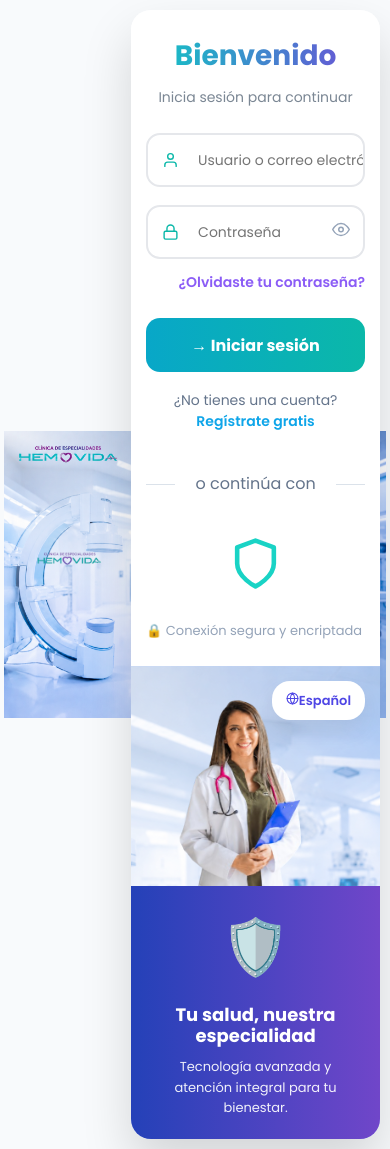
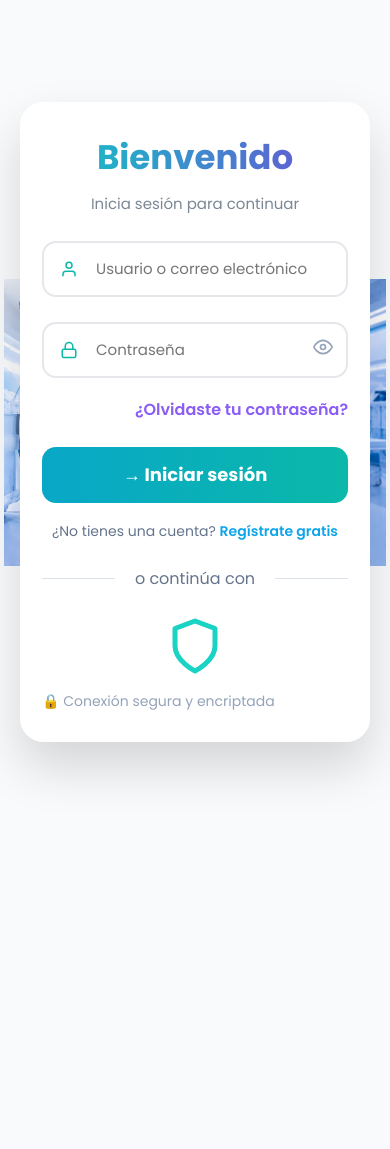
Before and after one commit to Emilio6345/hemovida-frontend, a React (Vite) app: page /login in a window 390 px wide. After the commit the page ends 844 px from the top, so only its background shows below. Built offline with nearby package versions, Linux system fonts and the light colour scheme.

Commit message:
fix responsive login mobile

```diff
--- a/src/styles/login.css
+++ b/src/styles/login.css
@@ -329,7 +329,7 @@ body{
 .secure-text{
   text-align:center;
 
-  margin-top:70px;
+  margin-top:20px;
 
   color:#94a3b8;
 
@@ -596,67 +596,43 @@ background-position-y: -388px;
   text-decoration: underline;
 }
 
-/* ==================================================
-   LOGIN RESPONSIVE FIX - HEMOVIDA
-================================================== */
+/* ==========================================
+   LOGIN MOBILE FIX DEFINITIVO
+========================================== */
 
-/* TABLETS GRANDES */
-@media (max-width: 1024px){
+@media (max-width: 768px){
 
   .login-page{
     padding:20px;
+    min-height:100vh;
+    display:flex;
+    align-items:center;
+    justify-content:center;
+  }
+
+  .top-logo{
+    display:none;
   }
 
   .login-card-v2{
     width:100%;
+    max-width:500px;
     min-height:auto;
+    border-radius:24px;
   }
 
   .login-left{
-    padding:40px;
-  }
-
-  .login-header-v2 h1{
-    font-size:38px;
-  }
-
-  .doctor-image{
-    max-width:380px;
-    transform:translateY(40px);
-  }
-
-}
-
-/* TABLETS */
-@media (max-width: 768px){
-
-  .login-page{
-    padding:15px;
-  }
-
-  .top-logo{
-    position:relative;
-    top:auto;
-    left:auto;
-    margin-bottom:20px;
-  }
-
-  .login-card-v2{
-    flex-direction:column;
-    border-radius:25px;
-  }
-
-  .login-left,
-  .login-right{
     width:100%;
-  }
-
-  .login-left{
-    padding:30px 20px;
+    padding:30px 22px;
   }
 
   .login-left::after{
     display:none;
+  }
+
+  /* OCULTAR PANEL DERECHO COMPLETO */
+  .login-right{
+    display:none !important;
   }
 
   .login-header-v2{
@@ -664,7 +640,7 @@ background-position-y: -388px;
   }
 
   .login-header-v2 h1{
-    font-size:32px;
+    font-size:34px;
   }
 
   .login-header-v2 p{
@@ -672,9 +648,9 @@ background-position-y: -388px;
   }
 
   .input-box input{
-    height:58px;
+    height:56px;
     font-size:15px;
-    padding-left:55px;
+    padding-left:52px;
   }
 
   .icon{
@@ -682,141 +658,28 @@ background-position-y: -388px;
     font-size:18px;
   }
 
+  .eye-btn{
+    right:15px;
+  }
+
   .btn-login-v2{
-    height:58px;
+    height:56px;
     font-size:18px;
   }
 
-  .authorized-card{
-    height:58px;
-    font-size:15px;
+  .separator{
+    margin:25px 0;
   }
 
-  .login-right{
-    min-height:450px;
-
-    background-size:cover;
-    background-position:center;
+  .shield-icon{
+    justify-content:center;
+    font-size:60px;
   }
 
-  .doctor-container{
-    justify-content:center;
-    height:auto;
-    margin-top:20px;
-  }
-
-  .doctor-image{
-    width:80%;
-    max-width:320px;
-    transform:none;
-  }
-
-  .info-banner{
-    height:auto;
-    flex-direction:column;
+  .secure-text{
+    margin-top:15px;
     text-align:center;
-    padding:25px;
-    gap:15px;
-  }
-
-  .info-banner::before{
-    display:none;
-  }
-
-  .info-banner h3{
-    font-size:22px;
-  }
-
-  .info-banner p{
     font-size:14px;
   }
 
 }
-
-/* CELULARES */
-@media (max-width: 480px){
-
-  .login-page{
-    padding:10px;
-  }
-
-  .login-card-v2{
-    border-radius:20px;
-  }
-
-  .login-left{
-    padding:25px 15px;
-  }
-
-  .login-header-v2 h1{
-    font-size:28px;
-  }
-
-  .login-header-v2 p{
-    font-size:14px;
-  }
-
-  .input-box{
-    margin-bottom:18px;
-  }
-
-  .input-box input{
-    height:54px;
-    font-size:14px;
-    padding-left:50px;
-  }
-
-  .icon{
-    left:16px;
-    font-size:17px;
-  }
-
-  .eye-btn{
-    right:15px;
-    font-size:18px;
-  }
-
-  .forgot-row a{
-    font-size:14px;
-  }
-
-  .btn-login-v2{
-    height:54px;
-    font-size:16px;
-  }
-
-  .authorized-card{
-    height:54px;
-    font-size:14px;
-  }
-
-  .secure-text{
-    margin-top:30px;
-    font-size:13px;
-  }
-
-  .language-selector{
-    top:15px;
-    right:15px;
-    padding:10px 14px;
-    font-size:13px;
-  }
-
-  .doctor-image{
-    width:90%;
-    max-width:260px;
-  }
-
-  .info-banner{
-    padding:20px;
-  }
-
-  .info-banner h3{
-    font-size:18px;
-  }
-
-  .info-banner p{
-    font-size:13px;
-  }
-
-}
```
